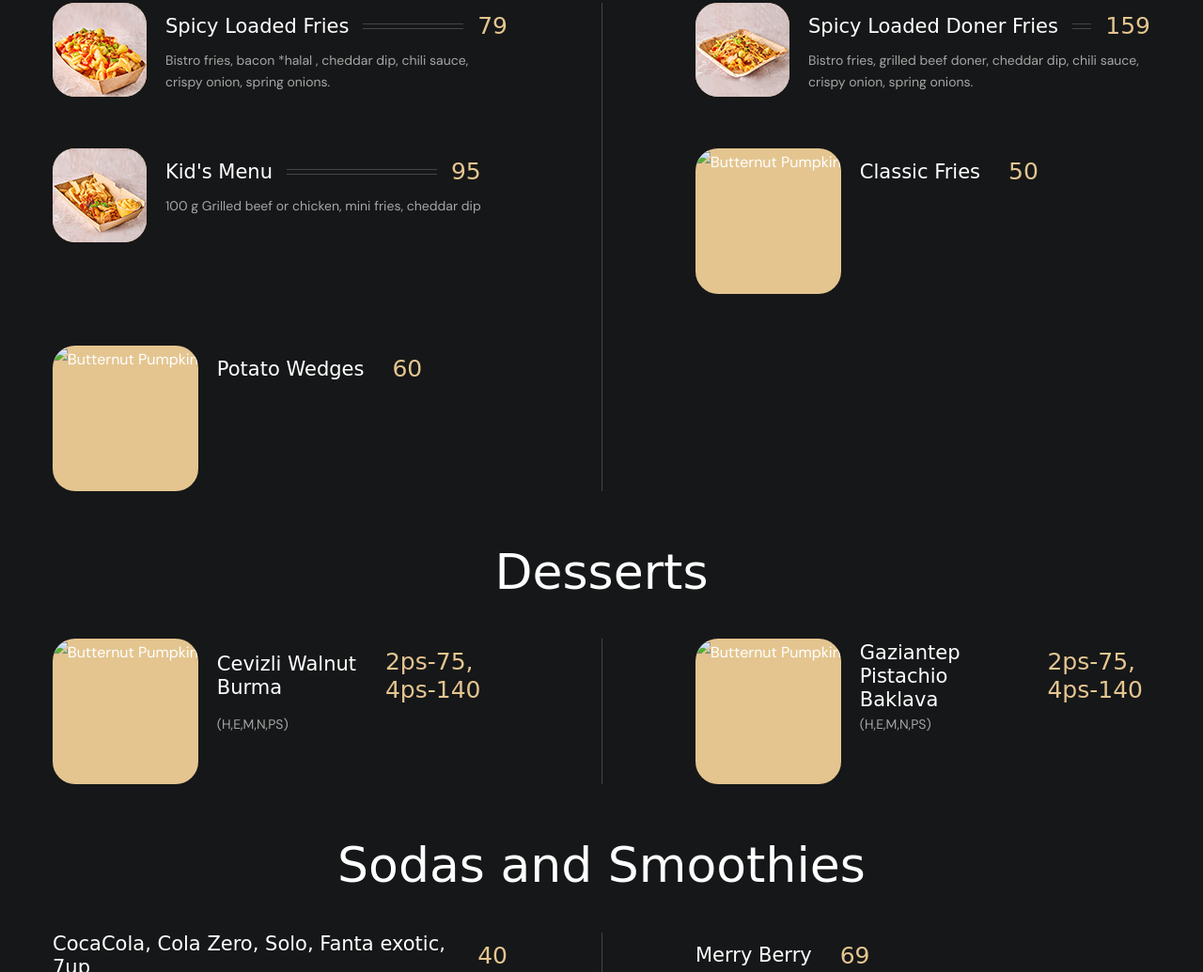
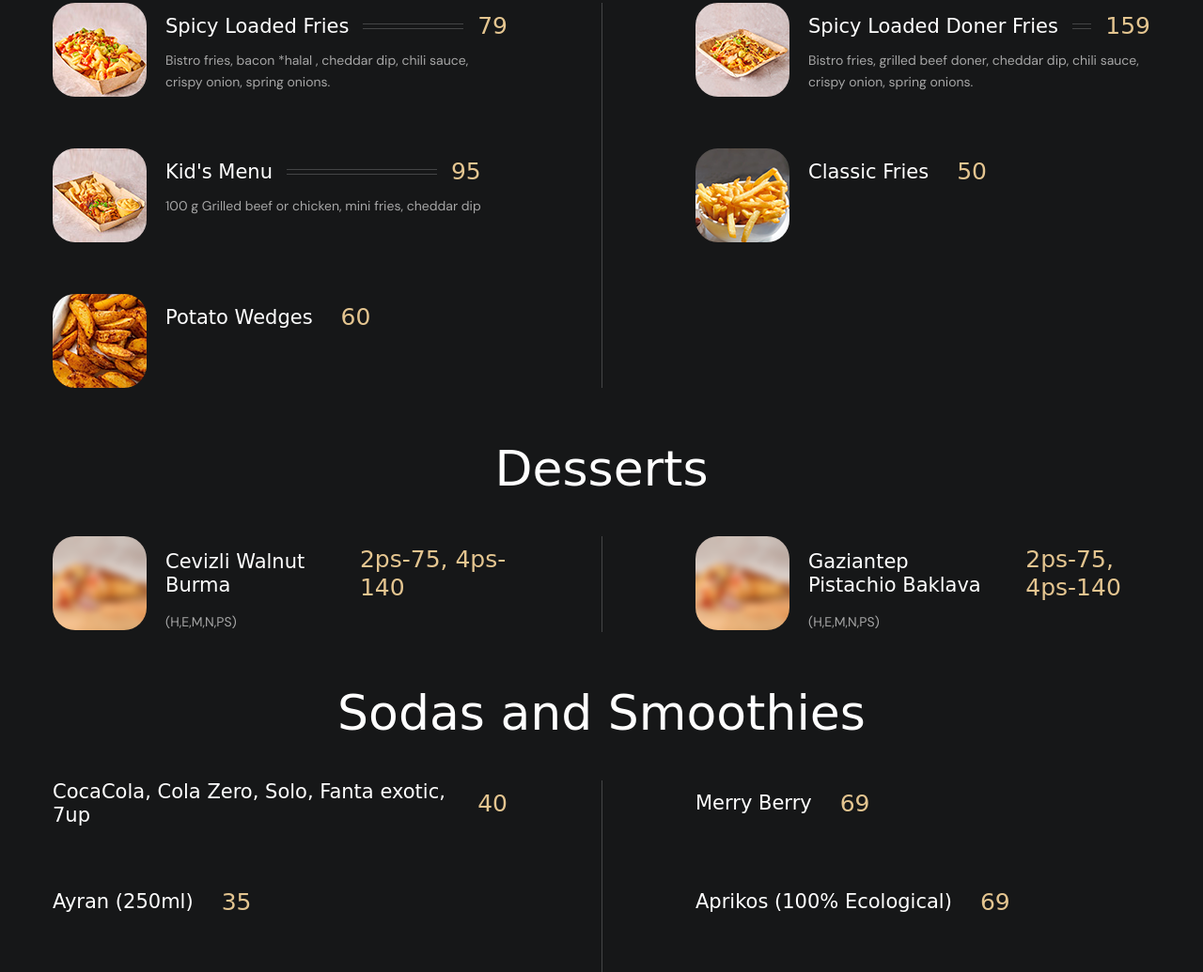
Before and after one commit to AbdullaAlHarun/antiochia-grill, a plain HTML site: page index.html in a window 1280 px wide. Shown: the part 4061-5096 px from the top of the page at 94% size. Drawn offline with nearby package versions, Linux system fonts and the light colour scheme; files whose address does not match are found by name; a web font is replaced by a local one.

Commit message:
Added some missing picture on menu!

```diff
--- a/index.html
+++ b/index.html
@@ -858,7 +858,7 @@
               <div class="menu-card hover:card">
 
                 <figure class="card-banner img-holder" style="--width: 100; --height: 100;">
-                  <img src="./assets/images/menu-3.png" width="100" height="100" loading="lazy" alt="Butternut Pumpkin"
+                  <img src="./assets/images/fries.png" width="100" height="100" loading="lazy" alt="Butternut Pumpkin"
                     class="img-cover">
                 </figure>
 
@@ -880,7 +880,7 @@
               <div class="menu-card hover:card">
 
                 <figure class="card-banner img-holder" style="--width: 100; --height: 100;">
-                  <img src="./assets/images/menu-3.png" width="100" height="100" loading="lazy" alt="Butternut Pumpkin"
+                  <img src="./assets/images/potato_wadges.png" width="100" height="100" loading="lazy" alt="Butternut Pumpkin"
                     class="img-cover">
                 </figure>
 
@@ -910,7 +910,7 @@
               <div class="menu-card hover:card">
 
                 <figure class="card-banner img-holder" style="--width: 100; --height: 100;">
-                  <img src="./assets/images/menu-3.png" width="100" height="100" loading="lazy" alt="Butternut Pumpkin"
+                  <img src="./assets/images/test-menu.png" width="100" height="100" loading="lazy" alt="Butternut Pumpkin"
                     class="img-cover">
                 </figure>
 
@@ -936,7 +936,7 @@
               <div class="menu-card hover:card">
 
                 <figure class="card-banner img-holder" style="--width: 100; --height: 100;">
-                  <img src="./assets/images/menu-3.png" width="100" height="100" loading="lazy" alt="Butternut Pumpkin"
+                  <img src="./assets/images/test-menu.png" width="100" height="100" loading="lazy" alt="Butternut Pumpkin"
                     class="img-cover">
                 </figure>
 
```
Also changed, not shown: assets/images/fries.png (added), assets/images/potato_wadges.png (added), assets/images/test-menu.png (added).
